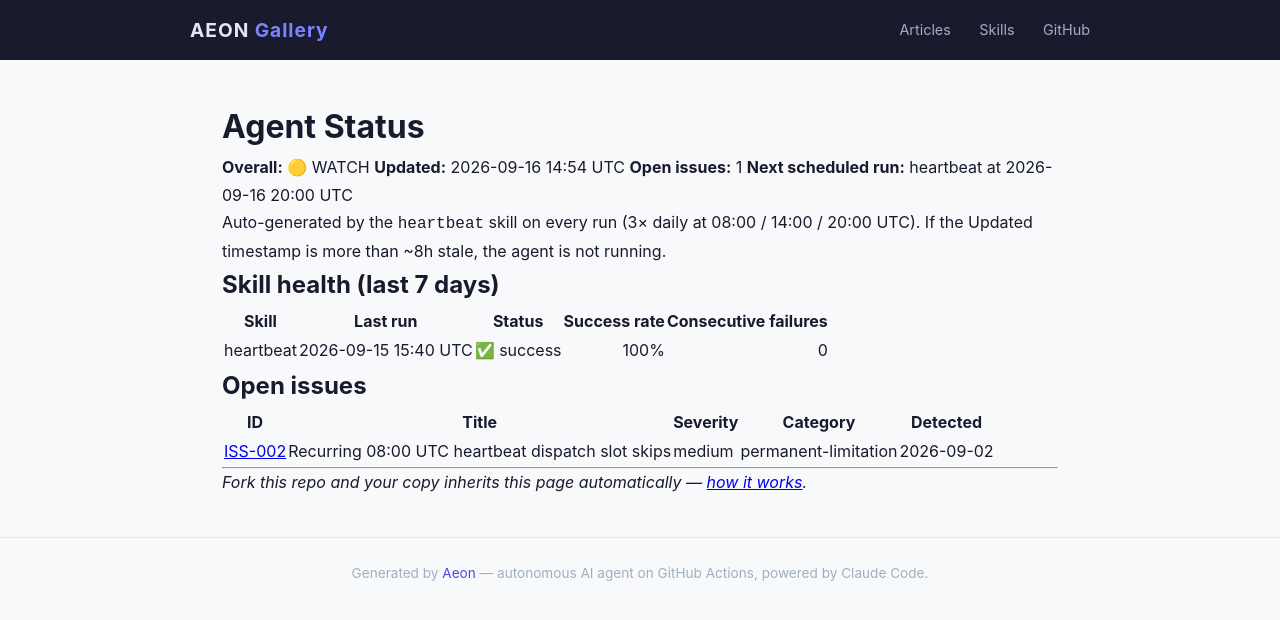
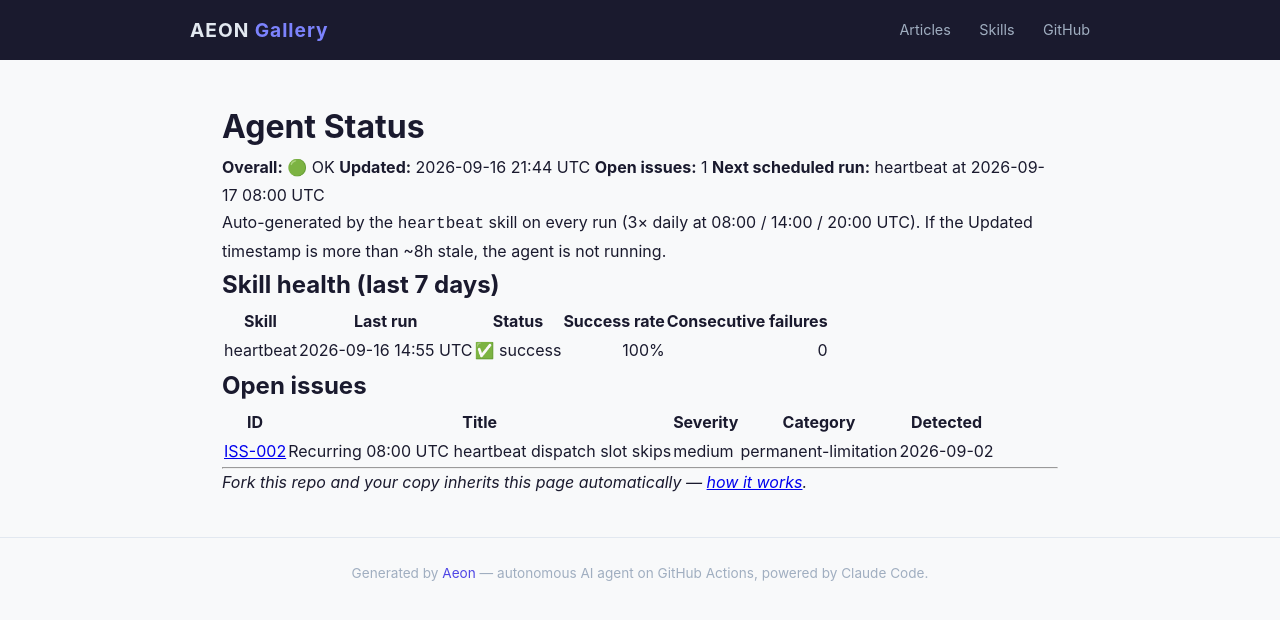
Before and after one commit to amaz98/maz-aeon, a Jekyll site: the page built from docs/status.md, in a window 1280 px wide. Shown: the top 620 px of the page. Built offline with Jekyll 4.4.1, drawn with Linux system fonts in a browser that asks for light colours.

Commit message:
chore(heartbeat): auto-commit 2026-09-16

```diff
--- a/docs/status.md
+++ b/docs/status.md
@@ -6,10 +6,10 @@ permalink: /status/
 
 # Agent Status
 
-**Overall:** 🟡 WATCH
-**Updated:** 2026-09-16 14:54 UTC
+**Overall:** 🟢 OK
+**Updated:** 2026-09-16 21:44 UTC
 **Open issues:** 1
-**Next scheduled run:** heartbeat at 2026-09-16 20:00 UTC
+**Next scheduled run:** heartbeat at 2026-09-17 08:00 UTC
 
 Auto-generated by the `heartbeat` skill on every run (3× daily at 08:00 / 14:00 / 20:00 UTC). If the Updated timestamp is more than ~8h stale, the agent is not running.
 
@@ -17,7 +17,7 @@ Auto-generated by the `heartbeat` skill on every run (3× daily at 08:00 / 14:00
 
 | Skill | Last run | Status | Success rate | Consecutive failures |
 |-------|----------|--------|-------------:|---------------------:|
-| heartbeat | 2026-09-15 15:40 UTC | ✅ success | 100% | 0 |
+| heartbeat | 2026-09-16 14:55 UTC | ✅ success | 100% | 0 |
 
 ## Open issues
 
--- a/memory/token-usage.csv
+++ b/memory/token-usage.csv
@@ -290,3 +290,4 @@ date,skill,model,input_tokens,output_tokens,cache_read,cache_creation
 2026-09-14,heartbeat,claude-opus-4-7,12,5436,341463,36840
 2026-09-15,heartbeat,claude-opus-4-7,11,6498,290268,39475
 2026-09-16,heartbeat,claude-opus-4-7,16,6572,564926,39220
+2026-09-16,heartbeat,claude-opus-4-7,11,4912,294355,36500
```
Also changed, not shown: memory/logs/2026-09-16.md (+12 -0 lines), .outputs/heartbeat.md.
